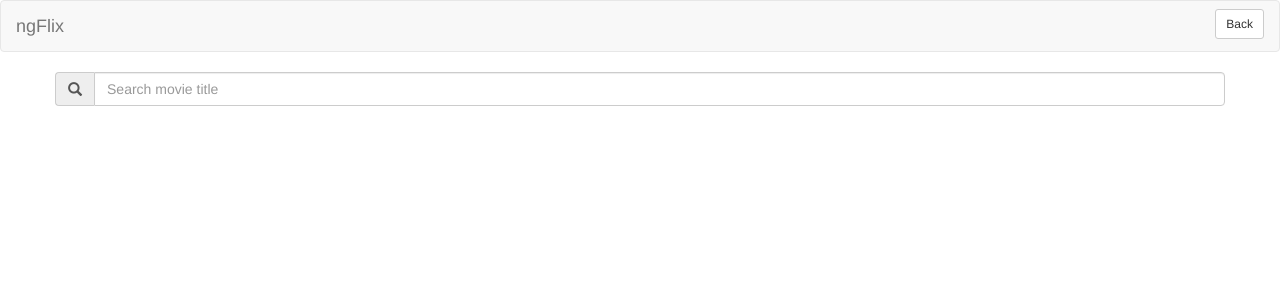
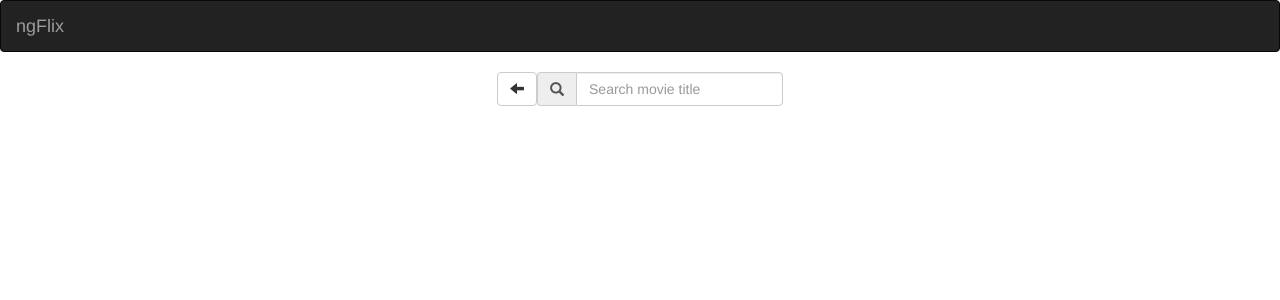
Before and after one commit to smartinsantos/ngFlix, an Angular app: page /add in a window 1280 px wide. Shown: the top 300 px of the page. Built offline with nearby package versions, Linux system fonts and the light colour scheme.

Commit message:
finished add and delete

```diff
--- a/src/app/components/main/add-movie/add-movie.component.css
+++ b/src/app/components/main/add-movie/add-movie.component.css
@@ -1,48 +1,20 @@
 .nf-add-movie {
   margin: 24px;
-}
-
-.search-wrapper {
-
 }
 
 .card-wrapper {
   margin-bottom: 24px;
 }
-
+/*
 .left-card {
 
 }
 
 .right-card {
 
-}
+}*/
 
 .movie-pic {
   max-width: 125px;
   max-height: 185px;
 }
-
-.btn.sharp {
-  border-radius:0;
-}
-
-.btn.outline {
-	background: none;
-	padding: 12px 22px;
-}
-
-.btn-primary.outline {
-	border: 2px solid #0099cc;
-	color: #0099cc;
-}
-
-.btn-primary.outline:hover, .btn-primary.outline:focus, .btn-primary.outline:active, .btn-primary.outline.active, .open > .dropdown-toggle.btn-primary {
-	color: #33a6cc;
-	border-color: #33a6cc;
-}
-.btn-primary.outline:active, .btn-primary.outline.active {
-	border-color: #007299;
-	color: #007299;
-	box-shadow: none;
-}
--- a/src/app/components/main/add-movie/add-movie.component.html
+++ b/src/app/components/main/add-movie/add-movie.component.html
@@ -1,7 +1,15 @@
 <div id='nf-add-movie'>
-  <nf-nav></nf-nav>
+  <nf-nav back='true'></nf-nav>
   <div class='container'>
-    <div class='form-horizontal search-wrapper'>
+    <div class='form-inline search-wrapper text-center'>
+      <button
+        class='btn btn-default'
+        [routerLink]='["","main"]'>
+        <span
+          class='glyphicon glyphicon-arrow-left'
+          aria-hidden='true'>
+        </span>
+      </button>
       <div class='form-group'>
         <div class="input-group">
           <span
--- a/src/app/components/main/main.component.html
+++ b/src/app/components/main/main.component.html
@@ -1,13 +1,14 @@
 <div id='nf-main'>
-  <nf-nav search='true'></nf-nav>
+  <nf-nav></nf-nav>
   <div class='container'>
     <div class='text-center'>
-      <a [routerLink]='["","add"]' class='btn btn-default'>Add Movie</a>
+      <a [routerLink]='["","add"]' class='btn btn-primary outline sharp'>Add Movie</a>
     </div>
     <hr />
     <div class='row container'>
       <div *ngFor='let movie of movies' class='col-xs-12 col-sm-4 col-md-3 col-lg-3'>
           <nf-showcard
+            (onRemoved)='removeFromList($event)'
             [movie]='movie'>
           </nf-showcard>
       </div>
--- a/src/app/components/main/main.component.ts
+++ b/src/app/components/main/main.component.ts
@@ -19,4 +19,12 @@ export class MainComponent implements OnInit {
     this.movieService.getAll()
     .then(res => this.movies = !res.error ? res.data : this.movies)
   }
+  removeFromList(movieId) {
+    this.movies.forEach((movie, index) => {
+      if (movie._id === movieId) {
+        this.movies.splice(index, 1)
+        return
+      }
+    })
+  }
 }
--- a/src/app/components/main/nav/nav.component.css
+++ b/src/app/components/main/nav/nav.component.css
@@ -0,0 +1,3 @@
+.back-btn-wrapper {
+  text-align: end;
+}
--- a/src/app/components/main/nav/nav.component.html
+++ b/src/app/components/main/nav/nav.component.html
@@ -1,4 +1,4 @@
-<nav class='navbar navbar-default'>
+<nav class='navbar navbar-inverse'>
   <div class='container-fluid'>
     <div class='navbar-header'>
       <a [routerLink]='[""]'>
@@ -7,18 +7,5 @@
         </span>
       </a>
     </div>
-    <div>
-      <form class='navbar-form navbar-right' role='search'>
-        <div class='form-group'>
-          <input type='text' placeholder='Search' *ngIf='search'>
-          <a
-            *ngIf='!search'
-            [routerLink]='["","main"]'
-            class='btn btn-default btn-sm'>
-            Back
-          </a>
-        </div>
-      </form>
-    </div>
   </div>
 </nav>
--- a/src/app/components/main/nav/nav.component.ts
+++ b/src/app/components/main/nav/nav.component.ts
@@ -6,5 +6,5 @@ import { Component, Input } from '@angular/core';
   styleUrls: ['./nav.component.css']
 })
 export class NavComponent {
-  @Input() search: Boolean = false
+  @Input() back: Boolean = false
 }
--- a/src/app/components/main/showcard/showcard.component.css
+++ b/src/app/components/main/showcard/showcard.component.css
@@ -9,7 +9,15 @@
   max-height: 311px;
 }
 
-.card-wrapper:hover {
+.card-wrapper {
+  max-height: 600px;
+}
+
+hr {
+  margin: 0 0 16px 0;
+}
+
+.trash-wrapper:hover {
   text-decoration: none !important;
   cursor: pointer;
 }
--- a/src/app/components/main/showcard/showcard.component.html
+++ b/src/app/components/main/showcard/showcard.component.html
@@ -1,12 +1,20 @@
 <div class='card-wrapper'>
   <div class='thumbnail'>
-    <img src={{movie.poster_url}} alt='...' class='card-img' />
+    <img src="{{movie.poster_url}}" alt='...' class='card-img' />
     <div class='caption card-description-wrapper'>
       <h3>{{movie.title}}</h3>
       <div>
-        <p>Release Date: {{movie.release_date}} - Rating: {{movie.rating}} / 10</p>
+        <p><strong>Release Date:</strong> {{movie.release_date}}</p>
+        <p><strong>Rating:</strong> {{movie.rating}} / 10</p>
         <p>{{movie.overview}}</p>
       </div>
     </div>
+    <hr>
+    <div *ngIf='!movie.aboutToRemove' (click)='aboutToRemove(movie)' class='trash-wrapper text-center'>
+      <span class="glyphicon glyphicon-trash" aria-hidden="true"></span>
+    </div>
+    <div *ngIf='movie.aboutToRemove' (click)='removeMovie(movie)' class='trash-wrapper text-center'>
+      <span class='text-danger'>Sure?</span>
+    </div>
   </div>
 </div>
--- a/src/app/components/main/showcard/showcard.component.ts
+++ b/src/app/components/main/showcard/showcard.component.ts
@@ -1,4 +1,5 @@
-import { Component, Input } from '@angular/core';
+import { Component, Input, Output, EventEmitter } from '@angular/core';
+import { MovieService } from '../../../services/movie.service'
 
 @Component({
   selector: 'nf-showcard',
@@ -7,5 +8,18 @@ import { Component, Input } from '@angular/core';
 })
 export class ShowcardComponent {
   @Input() movie: Object = {}
-  constructor() {}
+  @Output() onRemoved: EventEmitter<any> = new EventEmitter()
+
+  constructor(private movieService: MovieService) {}
+  aboutToRemove(movie) {
+    movie.aboutToRemove = true;
+  }
+  removeMovie(movie) {
+    this.movieService.remove(movie._id)
+    .then((res)=>{
+      if (!res.error) {
+        this.onRemoved.emit(movie._id)
+      }
+    })
+  }
 }
--- a/src/styles.css
+++ b/src/styles.css
@@ -1 +1,24 @@
 /* You can add global styles to this file, and also import other style files */
+.btn.sharp {
+  border-radius:0;
+}
+
+.btn.outline {
+	background: none;
+	padding: 12px 22px;
+}
+
+.btn-primary.outline {
+	border: 2px solid #0099cc;
+	color: #0099cc;
+}
+
+.btn-primary.outline:hover, .btn-primary.outline:focus, .btn-primary.outline:active, .btn-primary.outline.active, .open > .dropdown-toggle.btn-primary {
+	color: #33a6cc;
+	border-color: #33a6cc;
+}
+.btn-primary.outline:active, .btn-primary.outline.active {
+	border-color: #007299;
+	color: #007299;
+	box-shadow: none;
+}
--- a/src_server/routes/apiRouter.js
+++ b/src_server/routes/apiRouter.js
@@ -1,6 +1,10 @@
+const path = require('path')
+const express = require('express')
 const router = require('express').Router()
 // routers declarations
 const moviesRouter = require('./moviesRouter')
+
+
 
 // Add headers
 router.use(function (req, res, next) {
@@ -18,5 +22,7 @@ router.use(function (req, res, next) {
 })
 
 router.use('/movies', moviesRouter)
+assetFolder = path.resolve(__dirname, '../../', 'src', 'assets')
+router.use('/assets', express.static(assetFolder))
 
 module.exports = router
```
Also changed, not shown: src/assets/img/default_poster.jpg (added).
